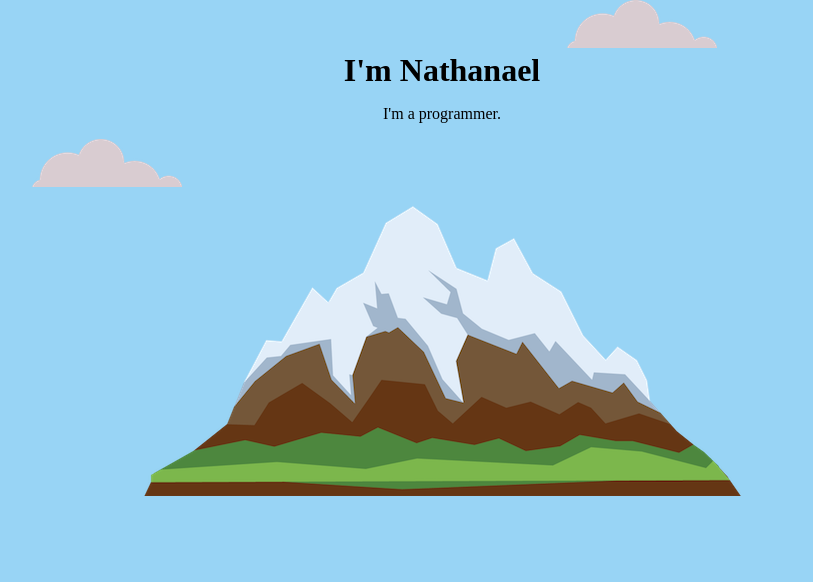
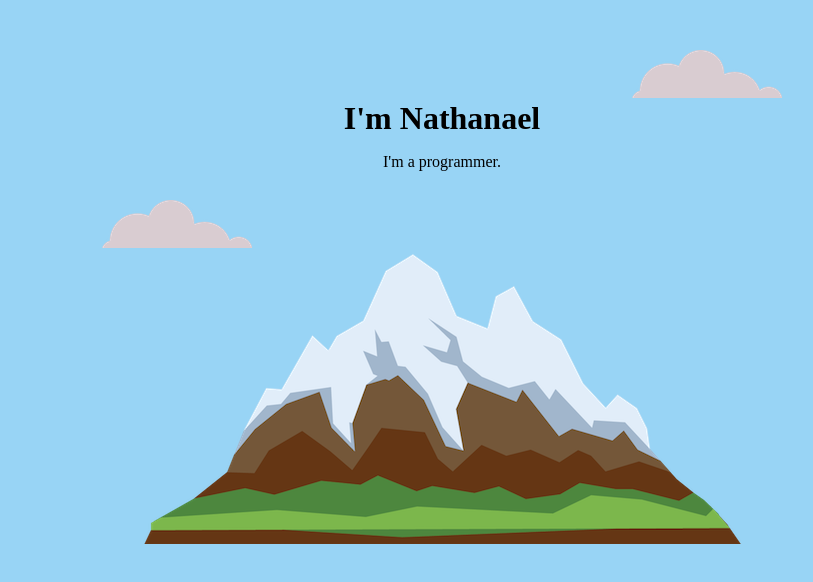
Before and after one commit to NathanaelP/WebDev2019, a plain HTML site: page My Site/index.html in a window 1280 px wide. Shown: the whole page, without its empty margins (198-1011 px from the left). Drawn offline with Linux system fonts and the light colour scheme.

Commit message:
Some crazy cloud positioning juju

```diff
--- a/My Site/css/styles.css
+++ b/My Site/css/styles.css
@@ -2,6 +2,12 @@ body {
   margin: 0;
   text-align: center;
   background-color: #98d4f5;
+}
+
+.top-container {
+  background-color: #98d4f5;
+  position: relative;
+  padding-top: 100px;
 }
 
 h1 {
@@ -9,12 +15,14 @@ h1 {
 }
 
 
+.top-cloud {
+  position: absolute;
+  right: 300px;
+  top: 50px;
+}
+
 .bottom-cloud{
   position: absolute;
-  right: 900px;
+  left: 300px;
+  bottom: 300px;
 }
-
-.top-cloud {
-  position: relative;
-  left: 200px;
-}
```
